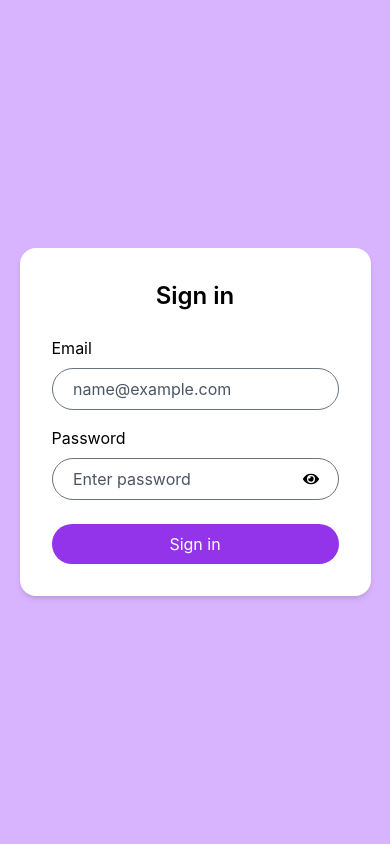
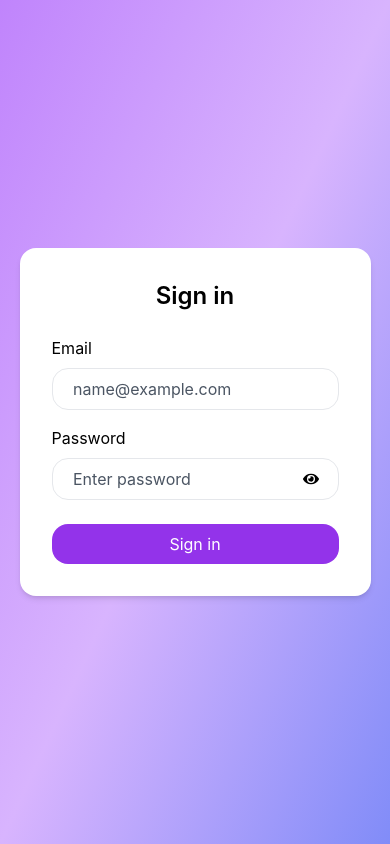
Before and after one commit to sahana-crnr/react-login-ui, a React (Create React App) app: page / in a window 390 px wide. Built offline with nearby package versions, Linux system fonts and the light colour scheme.

Commit message:
Added form validation, responsive scaling, and product data

```diff
--- a/package.json
+++ b/package.json
@@ -1,5 +1,5 @@
 {
-  "homepage": "https://github.com/sahana-crnr/react-login-ui",
+  "homepage": ".",
   "name": "login-app",
   "version": "0.1.0",
   "private": true,
--- a/src/LoginForm.jsx
+++ b/src/LoginForm.jsx
@@ -6,18 +6,32 @@ import Button from "./components/Button";
 import { FaEye, FaEyeSlash } from "react-icons/fa";
 
 export default function LoginForm() {
+    const [email, setEmail] = useState("");
+    const [password, setPassword] = useState("");
     const [showPassword, setShowPassword] = useState(false);
     const navigate = useNavigate();
 
     const handleLogin = (e) => {
         e.preventDefault();
-        toast.success("You are logged in successfully!");
+
+        const emailPattern = /^[^\s@]+@[^\s@]+\.[^\s@]{2,}$/;
+        if (!emailPattern.test(email)) {
+            toast.error("Please enter a valid email address.");
+            return;
+        }
+
+        if (password.trim() === "") {
+            toast.error("Please enter your password.");
+            return;
+        }
+
+        toast.success("You are logged in successfully!", { duration: 5000 });
         navigate("/home");
     };
 
     return (
-        <div className="flex items-center justify-center h-screen bg-purple-300">
-            <Card>
+        <div className="flex items-center justify-center h-screen bg-gradient-to-br from-purple-400 via-purple-300 to-indigo-400 backdrop-blur-lg">
+            <Card className="rounded-2xl w-80 transform scale-90 sm:scale-100 md:scale-110 lg:scale-125 transition-transform duration-300">
                 <form onSubmit={handleLogin}>
                     <h2 className="text-2xl font-semibold text-center mb-6">
                         Sign in
@@ -27,7 +41,9 @@ export default function LoginForm() {
                     <input
                         type="email"
                         placeholder=" name@example.com"
-                        className="w-full border border-gray-500 placeholder-gray-600 rounded-full px-4 py-2"
+                        value={email}
+                        onChange={(e) => setEmail(e.target.value)}
+                        className="w-full border border-gray-200 placeholder-gray-600 rounded-2xl px-4 py-2"
                     />
 
                     <label className="block mt-4 mb-2">Password</label>
@@ -36,7 +52,9 @@ export default function LoginForm() {
                         <input
                             type={showPassword ? "text" : "password"}
                             placeholder=" Enter password"
-                            className="w-full border border-gray-500 placeholder-gray-600 rounded-full px-4 py-2 pr-10"
+                            value={password}
+                            onChange={(e) => setPassword(e.target.value)}
+                            className="w-full border border-gray-200 placeholder-gray-600 rounded-2xl px-4 py-2 pr-10"
                         />
 
                         <span
@@ -48,7 +66,7 @@ export default function LoginForm() {
                     </div>
 
                     <div className="mt-6">
-                        <Button type="submit">Sign in</Button>
+                        <Button type="submit" className="rounded-2xl">Sign in</Button>
                     </div>
                 </form>
             </Card>
--- a/src/components/Button.jsx
+++ b/src/components/Button.jsx
@@ -1,6 +1,6 @@
 export default function Button({ children }) {
   return (
-    <button className="w-full bg-purple-600 text-white py-2 rounded-full hover:bg-purple-700">
+    <button className="w-full bg-purple-600 text-white py-2 rounded-2xl  hover:bg-purple-800">
       {children}
     </button>
   );
--- a/src/index.css
+++ b/src/index.css
@@ -15,6 +15,7 @@ body {
     sans-serif;
   -webkit-font-smoothing: antialiased;
   -moz-osx-font-smoothing: grayscale;
+  transition: background-color 0.5s ease-in-out;
 }
 
 code {
--- a/src/pages/Home.jsx
+++ b/src/pages/Home.jsx
@@ -2,7 +2,7 @@ import React from "react";
 
 export default function Home() {
     return (
-        <div className="flex items-center justify-center h-screen bg-purple-300">
+        <div className="flex items-center justify-center h-screen bg-gradient-to-br from-purple-400 via-purple-300 to-indigo-500 backdrop-blur-lg">
             <div className="bg-white p-10 rounded-3xl text-center">
                 <h1 className="text-4xl font-bold text-gray-800">Welcome to Homepage!</h1>
             </div>
```
Also changed, not shown: public/index.html (+4 -4 lines), src/pages/products.json (added, +27 -0 lines), public/logo.svg (renamed from src/logo.svg).
